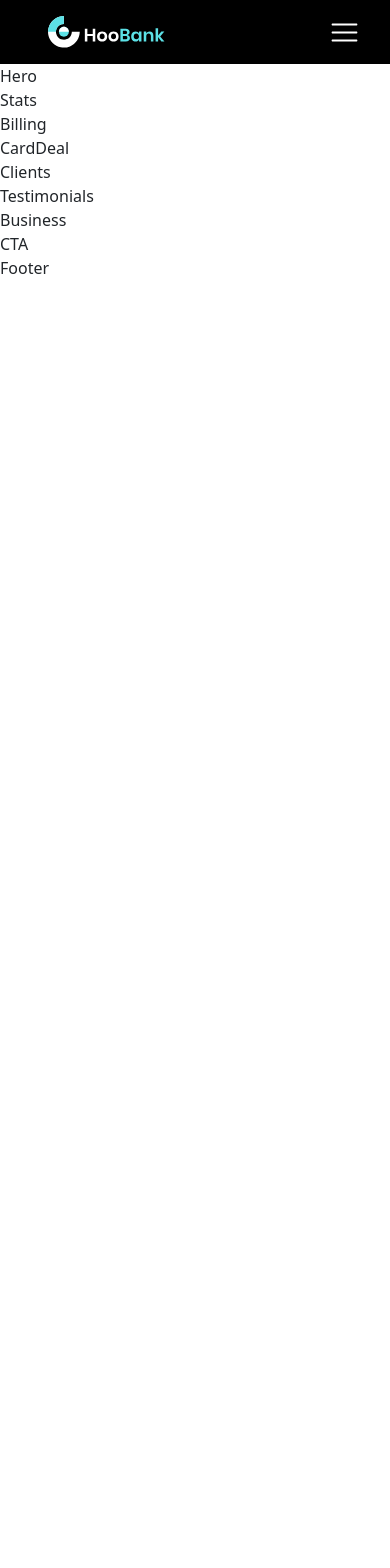
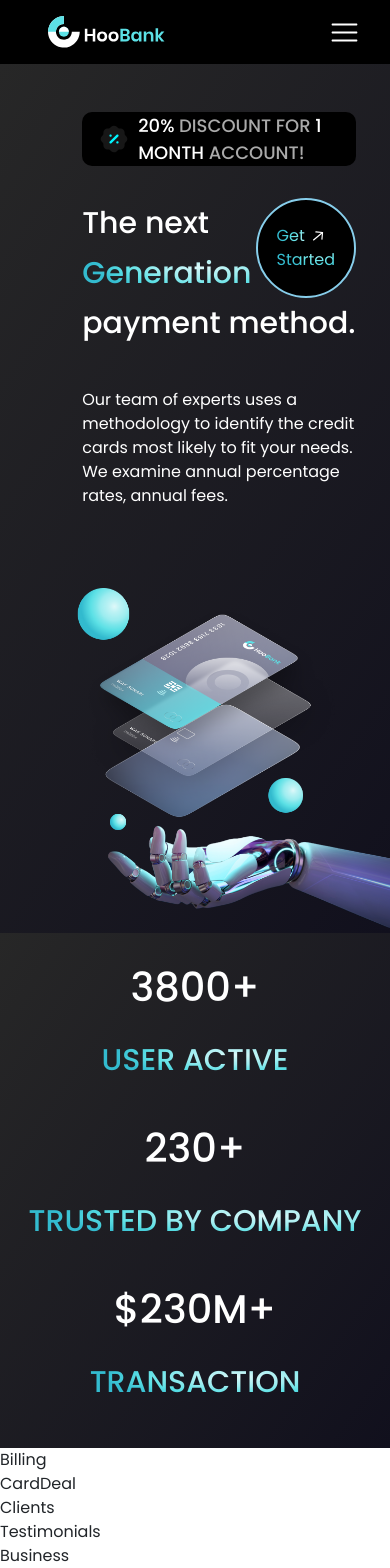
Before and after one commit to 80001/tsk-mngr, a React (Create React App) app in the folder hoobank/: page / in a window 390 px wide. Shown: the top 1568 px of the page. Before the commit the page ends 844 px from the top, so only its background shows below. Built offline with nearby package versions, Linux system fonts and the light colour scheme.

Commit message:
Add Hero Add Stats

```diff
--- a/hoobank/src/App.scss
+++ b/hoobank/src/App.scss
@@ -8,9 +8,8 @@
     justify-content: space-between;
     align-items: center;
     background: #000;
-    text-align: center;
     &__logo {
-        height: 50%;
+        height: 60%;
         z-index: 2;
         img {
             padding: 1rem;
@@ -21,12 +20,13 @@
     }
     &__nav {
         display: flex;
-        width: 50%;
+        min-width: 40%;
         justify-content: space-around;
         align-items: center;
         padding: 0;
         margin: 0;
         li {
+            flex-wrap: wrap;
         }
         a {
             color: #aaa;
@@ -40,11 +40,97 @@
         display: none;
     }
 }
+.hero {
+    padding-left: 3rem;
+    padding-top: 3rem;
+    display: flex;
+    justify-content: space-between;
+    &__info {
+        margin: 6rem 0;
+        width: 50%;
+        &-header {
+            display: flex;
+            background: #000;
+            border-radius: 10px;
+            align-items: center;
+            width: fit-content;
+            padding: 0 1rem;
+            img {
+                height: 100%;
+                margin-right: 0.5rem;
+            }
+            h4 {
+                margin-bottom: 0;
+            }
+        }
+        &-main {
+            margin: 2rem 0;
+            display: flex;
+            text-align: left;
+            position: relative;
+            cursor: pointer;
+            div {
+                &:hover {
+                    transform: scale(1.2);
+                }
+                position: absolute;
+                right: 0;
+                top: 0;
+                text-align: left;
+                width: 100px;
+                height: 100px;
+                border-radius: 50%;
+                display: flex;
+                align-items: center;
+                justify-content: center;
+                background: #000;
+                border: 2px solid skyblue;
+                img {
+                    width: 30%;
+                }
+                p {
+                    margin-bottom: 0;
+                }
+            }
+        }
+    }
+    &__image {
+        width: 50%;
+        img {
+            width: 100%;
+        }
+    }
+}
+.stats {
+    padding: 1rem;
+    display: flex;
+    justify-content: space-around;
+    align-items: center;
+    &__row {
+        display: flex;
+        justify-content: center;
+        align-items: center;
+        gap: 1rem;
+        h2 {
+            font-size: 30px;
+            width: fit-content;
+        }
+        h3 {
+            font-size: 20px;
+            width: fit-content;
+        }
+        .line {
+        }
+    }
+}
 @media screen and (max-width: 850px) {
     .header {
-        text-align: left;
         &__nav {
             display: none;
+            &-mobile {
+                padding: 0;
+                margin: 0;
+            }
         }
         &__mobile {
             display: flex;
@@ -55,9 +141,11 @@
                 display: flex;
                 align-items: center;
                 justify-content: center;
-                background-color: #aaa;
+                background-color: #aaaaaa;
                 left: 0;
                 top: 0;
+                z-index: 1;
+                text-align: center;
                 li {
                     padding: 2rem;
                 }
@@ -68,4 +156,48 @@
             }
         }
     }
+    .hero {
+        flex-direction: column;
+        margin: 0 auto;
+        &__info {
+            margin: 0 auto;
+            width: 80%;
+        }
+
+        &__image {
+            margin: 0 auto;
+            margin-top: 4rem;
+            width: 100%;
+        }
+    }
+    .stats {
+        flex-direction: column;
+        .stats__row {
+            flex-direction: column;
+            h2 {
+                font-size: 40px;
+                margin-bottom: 0;
+            }
+            h3 {
+                font-size: 30px;
+                margin-bottom: 2rem;
+            }
+        }
+        span {
+            display: none;
+        }
+    }
 }
+
+@media screen and (max-width: 650px) {
+    h1 {
+        font-size: 30px;
+        line-height: 50px;
+    }
+    h2 {
+        font-size: 25px;
+    }
+    h3 {
+        font-size: 20px;
+    }
+}
--- a/hoobank/src/components/Hero.jsx
+++ b/hoobank/src/components/Hero.jsx
@@ -1,8 +1,26 @@
 import React from 'react'
-
+import { arrowUp, discount, robot } from '../assets/'
 const Hero = () => {
     return (
-        <div>Hero</div>
+        <div className='hero bg-discount-gradient'>
+            <div className="hero__info">
+                <div className="hero__info-header">
+                    <img src={discount} alt="discount" />
+                    <h4><span>20%</span> Discount for <span>1 month</span> account!</h4>
+                </div>
+                <div className="hero__info-main">
+                    <h1>The next <span className='text-gradient'>Generation</span> payment method.</h1>
+                    <div className='bg-blue-gradient'>
+                        <p className='text-gradient'>Get <img src={arrowUp} alt="start" /> <br />Started</p>
+                    </div>
+                </div>
+                <p>Our team of experts uses a methodology to identify the credit cards most likely to fit your needs.
+                    We examine annual percentage rates, annual fees.</p>
+            </div>
+            <div className="hero__image">
+                <img src={robot} alt="robot" />
+            </div>
+        </div>
     )
 }
 
--- a/hoobank/src/components/Navbar.jsx
+++ b/hoobank/src/components/Navbar.jsx
@@ -2,7 +2,7 @@ import React, { useState } from 'react'
 import logo from '../assets/logo.svg'
 import { RxHamburgerMenu, RxCross2 } from 'react-icons/rx'
 const Navbar = () => {
-    const [boorger, setboorger] = useState(false)
+    const [boorger, setBoorger] = useState(false)
 
     return (
         <header className='header'>
@@ -17,18 +17,18 @@ const Navbar = () => {
             </ul>
             <div className="header__mobile">
                 {boorger ? (
-                    <RxCross2 className='header__mobile-icon' color='#fff' fontSize={27} onClick={() => setboorger(!boorger)} />
+                    <RxCross2 className='header__mobile-icon' color='#fff' fontSize={27} onClick={() => setBoorger(!boorger)} />
                 ) : (
-                    <RxHamburgerMenu className='header__mobile-icon' color='#fff' fontSize={27} onClick={() => setboorger(!boorger)} />
+                    <RxHamburgerMenu className='header__mobile-icon' color='#fff' fontSize={27} onClick={() => setBoorger(!boorger)} />
                 )}
                 {boorger &&
                     (
                         <div className="header__mobile-menu">
                             <ul className="header__nav-mobile">
-                                <li><a href="#home">Home</a></li>
-                                <li><a href="#about">About Us</a></li>
-                                <li><a href="#features">Features</a></li>
-                                <li><a href="#solution">Solution</a></li>
+                                <li><a href="#home" onClick={() => setBoorger(!boorger)}>Home</a></li>
+                                <li><a href="#about" onClick={() => setBoorger(!boorger)}>About Us</a></li>
+                                <li><a href="#features" onClick={() => setBoorger(!boorger)}>Features</a></li>
+                                <li><a href="#solution" onClick={() => setBoorger(!boorger)}>Solution</a></li>
                             </ul>
                         </div>
                     )}
--- a/hoobank/src/components/Stats.jsx
+++ b/hoobank/src/components/Stats.jsx
@@ -2,7 +2,22 @@ import React from 'react'
 
 const Stats = () => {
     return (
-        <div>Stats</div>
+        <div className='stats bg-discount-gradient'>
+            <div className="stats__row">
+                <h2>3800+</h2>
+                <h3 className='text-gradient'>USER ACTIVE</h3>
+            </div>
+            <span className='line' />
+            <div className="stats__row">
+                <h2>230+</h2>
+                <h3 className='text-gradient'>TRUSTED BY COMPANY</h3>
+            </div>
+            <span className='line' />
+            <div className="stats__row">
+                <h2>$230M+</h2>
+                <h3 className='text-gradient'>TRANSACTION</h3>
+            </div>
+        </div>
     )
 }
 
--- a/hoobank/src/index.css
+++ b/hoobank/src/index.css
@@ -11,12 +11,47 @@
 
 * {
     scroll-behavior: smooth;
+    font-family: "Poppins";
+    margin: 0;
+    padding: 0;
 }
 a {
     text-decoration: none;
 }
 li {
     list-style: none;
+}
+h1 {
+    font-size: 62px;
+    line-height: 100px;
+    width: 600px;
+    color: #fff;
+}
+h2 {
+    font-size: 52px;
+    width: 600px;
+    line-height: 77px;
+    color: #fff;
+}
+span {
+    color: #fff;
+}
+.line {
+    width: 1px;
+    height: 20px;
+    background: #fff;
+    color: #fff;
+    background-color: #fff;
+}
+h4 {
+    font-size: 18px;
+    line-height: 27px;
+    text-transform: uppercase;
+    color: #aaa;
+}
+p {
+    font-size: 16px;
+    color: #fff;
 }
 .text-gradient {
     background: radial-gradient(64.18% 64.18% at 71.16% 35.69%, #def9fa 0.89%, #bef3f5 17.23%, #9dedf0 42.04%, #7de7eb 55.12%, #5ce1e6 71.54%, #33bbcf 100%);
```
